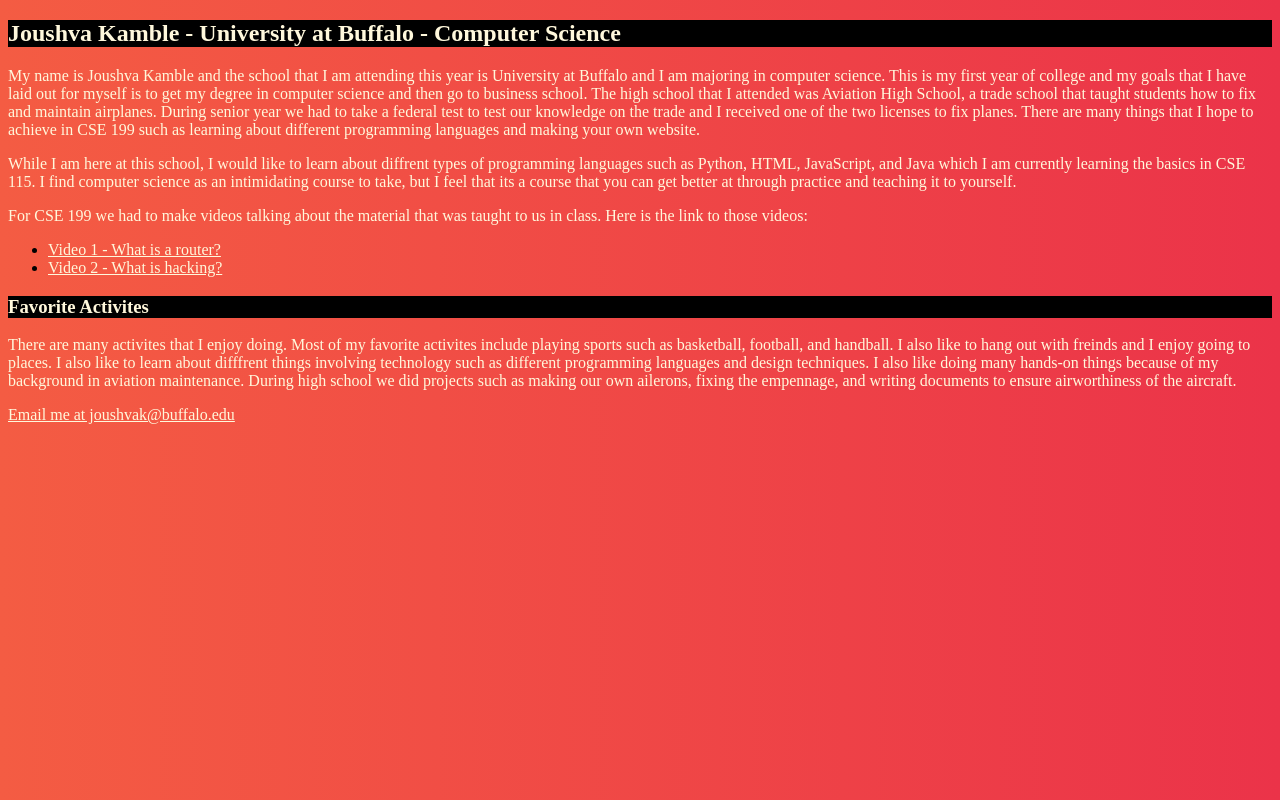
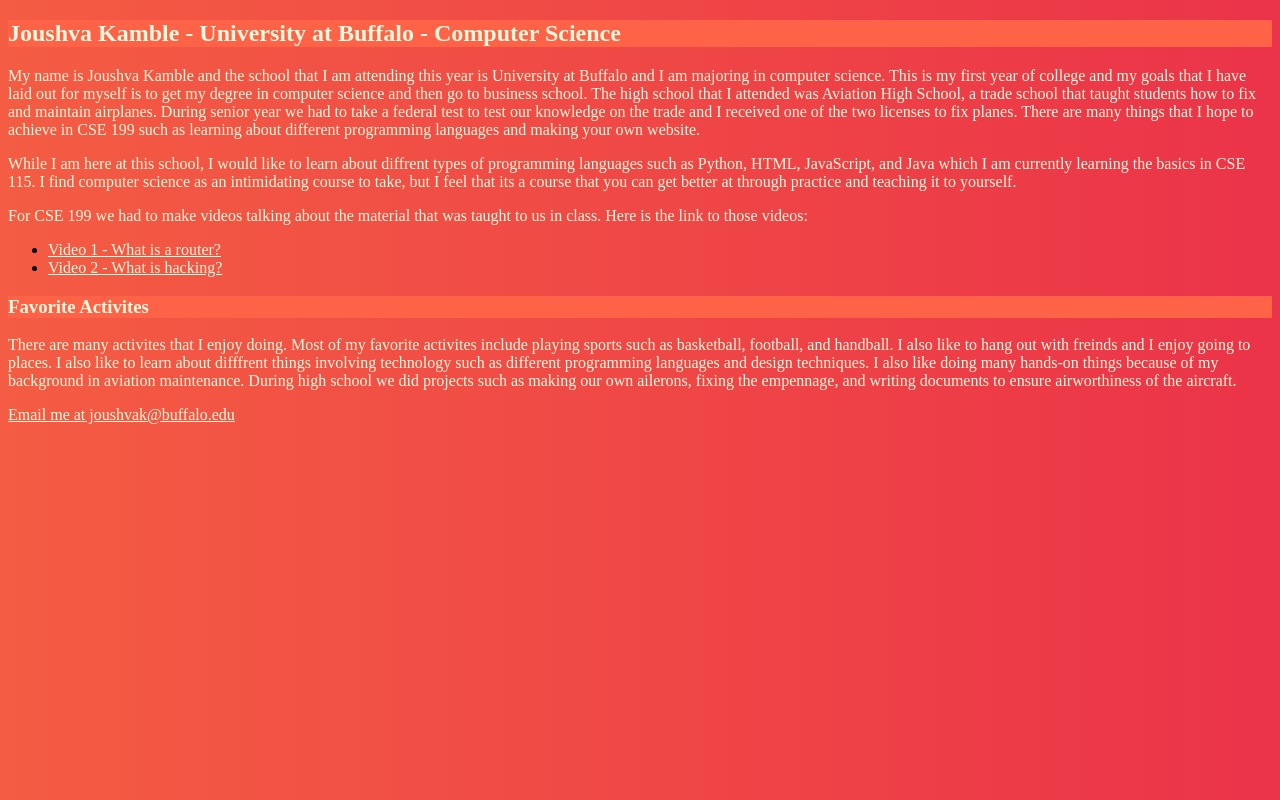
Before and after one commit to joushvak17/joushvak17.github.io, a plain HTML site: page index.html in a window 1280 px wide. Drawn offline with Linux system fonts and the light colour scheme.

Commit message:
Update index.html

```diff
--- a/index.html
+++ b/index.html
@@ -21,7 +21,7 @@ background: linear-gradient(to left, #EB3349 , #F45C43); /* W3C, IE 10+/ Edge, F
 
   <style>
    h2{
-    background-color: black;
+    background-color: tomato;
     color: cornsilk;
    }
   </style>
@@ -58,7 +58,7 @@ background: linear-gradient(to left, #EB3349 , #F45C43); /* W3C, IE 10+/ Edge, F
 
   <style>
    h3{
-    background-color: black;
+    background-color: tomato;
     color: cornsilk;
    }
   </style>
```
